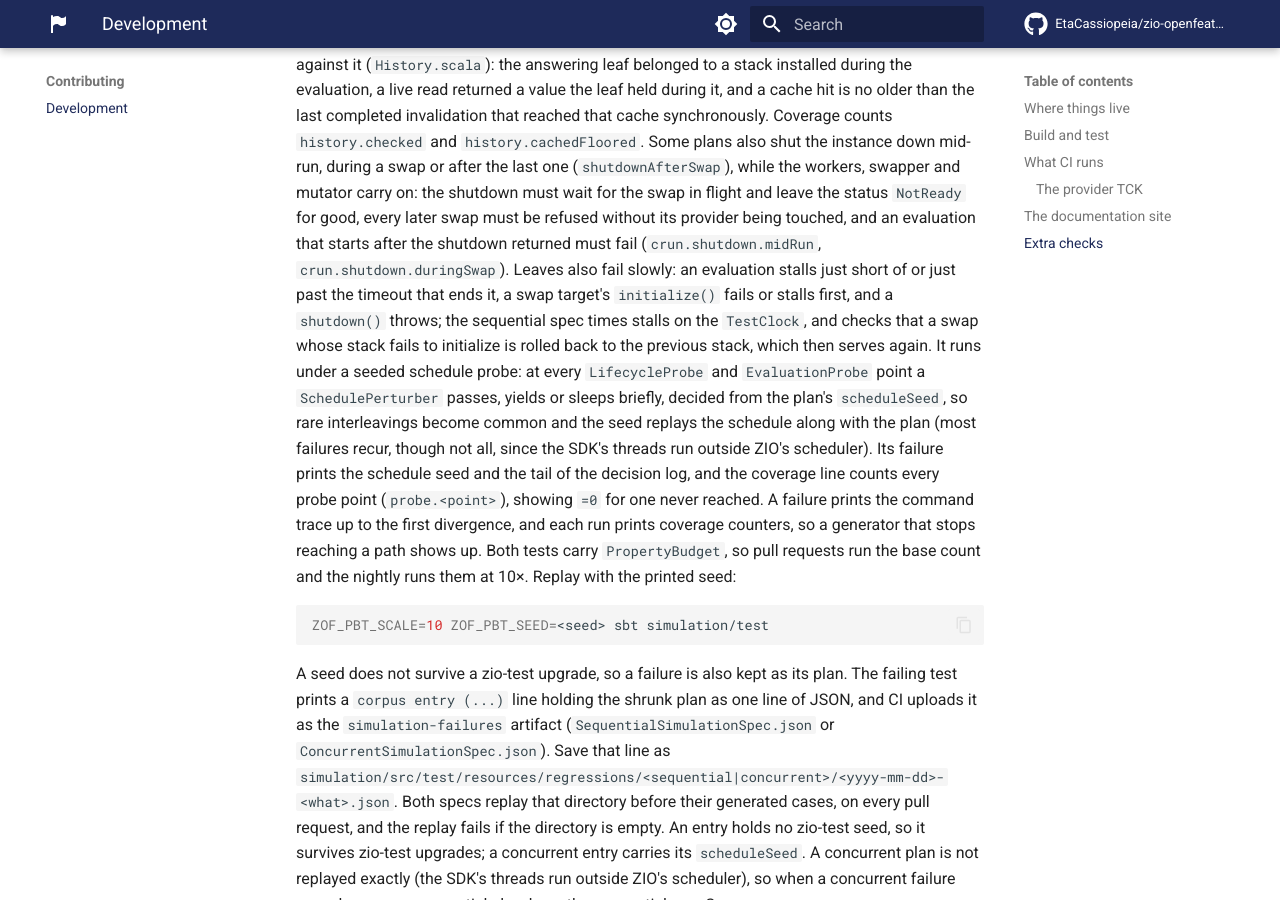
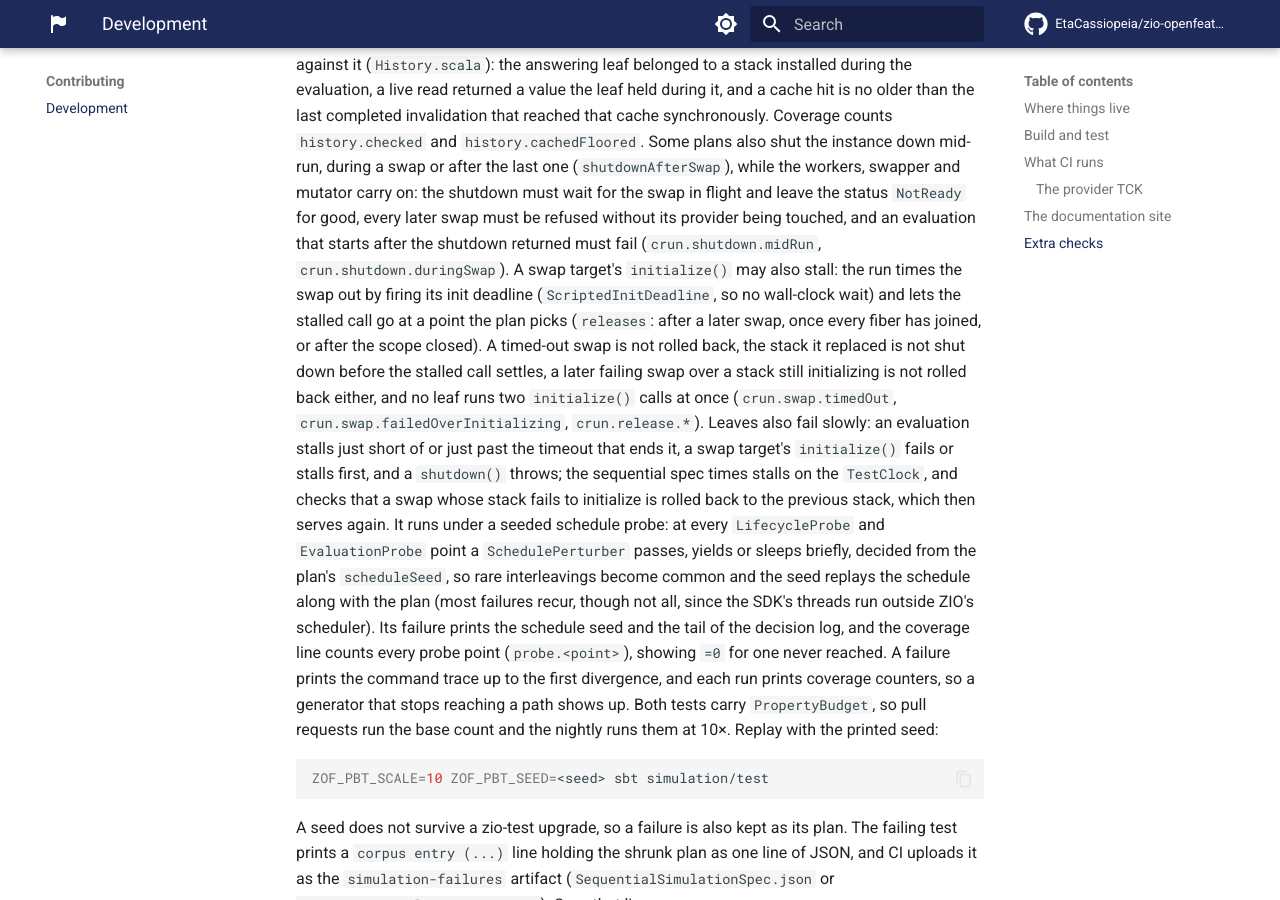
Before and after one commit to EtaCassiopeia/zio-openfeature, an MkDocs documentation site: the page built from docs/development.md, in a window 1280 px wide and 900 px high, scrolled down 4706 px. Built offline with MkDocs 1.6.1 and Material for MkDocs 9.7.7, drawn with Linux system fonts in a browser that asks for light colours; comment, search, counter and statistics services are not loaded.

Commit message:
Reach timed-out swaps in the concurrent simulation (#1012)

```diff
--- a/docs/development.md
+++ b/docs/development.md
@@ -156,7 +156,7 @@ reached that cache synchronously. Coverage counts `history.checked` and `history
 the instance down mid-run, during a swap or after the last one (`shutdownAfterSwap`), while the workers, swapper and
 mutator carry on: the shutdown must wait for the swap in flight and leave the status `NotReady` for good, every later
 swap must be refused without its provider being touched, and an evaluation that starts after the shutdown returned
-must fail (`crun.shutdown.midRun`, `crun.shutdown.duringSwap`). Leaves also fail slowly: an evaluation stalls just short of or just past the timeout that ends it, a swap target's
+must fail (`crun.shutdown.midRun`, `crun.shutdown.duringSwap`). A swap target's `initialize()` may also stall: the run times the swap out by firing its init deadline (`ScriptedInitDeadline`, so no wall-clock wait) and lets the stalled call go at a point the plan picks (`releases`: after a later swap, once every fiber has joined, or after the scope closed). A timed-out swap is not rolled back, the stack it replaced is not shut down before the stalled call settles, a later failing swap over a stack still initializing is not rolled back either, and no leaf runs two `initialize()` calls at once (`crun.swap.timedOut`, `crun.swap.failedOverInitializing`, `crun.release.*`). Leaves also fail slowly: an evaluation stalls just short of or just past the timeout that ends it, a swap target's
 `initialize()` fails or stalls first, and a `shutdown()` throws; the sequential spec times stalls on the `TestClock`,
 and checks that a swap whose stack fails to initialize is rolled back to the previous stack, which then serves again. It runs under a seeded schedule probe: at every `LifecycleProbe` and `EvaluationProbe` point a
 `SchedulePerturber` passes, yields or sleeps briefly, decided from the plan's `scheduleSeed`, so rare interleavings
--- a/formal/lifecycle/README.md
+++ b/formal/lifecycle/README.md
@@ -282,7 +282,7 @@ so a run the trace check skips is still checked here.
 | `NotReadyDuringSwap` | with a swap in flight, the status is `NotReady`: the code keeps no swap phase, so only on the swap's own fiber at `SwapBind`, `SdkBind`, `SwapTimeout`, and the `ApplySignal` of its outcome (`SwapSucceeded` or `SwapFailed`), just before that outcome is applied | at those points |
 | `StatusFollowsSdk` | not checked: the SDK slot and the record cannot be read together, and "no undelivered event" is not observable | trace validation and replay |
 | `OutcomeFollowsSettled` | not observable: the code keeps no `settled` | trace validation and replay |
-| `ShutDownAtMostOnce`, `TearDownOnce`, `ClosedCleanly` | the simulation's end checks (each leaf shut down exactly once, the end state) | end of run |
+| `ShutDownAtMostOnce`, `TearDownOnce`, `ClosedCleanly` | the simulation's end checks (each leaf shut down exactly once, the end state; a stack a rollback registered again after its `initialize()` failed, at least once and at most once per `initialize()`) | end of run |
 
 `codemutants.py` puts a bug into the code for each of `GateDownWhenIdle`, `OneLockHolder`, `BoundNotShutDown` and
 `NotReadyDuringSwap`, and requires the simulation to fail naming that invariant; it recompiles core per mutant, so CI
@@ -304,10 +304,13 @@ the same API record nothing.
 The concurrent simulation (`ConcurrentSimulationSpec`, in the simulation module) records too: every plan's run, under
 its seeded schedule perturbation, written as `concurrent-<schedule seed>-<id>.ndjson` with the plan beside it
 (`.plan.json`), which replays a rejected run through the simulation's regression corpus. Its runs reach swaps,
-rollbacks, events racing swaps and throwing shutdowns at scope close, many times over; they do not reach a timed-out
-swap, an orphan, `Watchdog` or an explicit shutdown, which the suites above do. `validate.py --actions` prints how many
+rollbacks, events racing swaps, throwing shutdowns at scope close, explicit shutdowns mid-run, and timed-out swaps
+whose stalled `initialize()` settles later (`SwapTimeout`, `OrphanResolved`, `SwapFailNoRollback`), many times over;
+they do not reach `Watchdog`, which the suites above do. `validate.py --actions` prints how many
 runs take each action, so a source that stops reaching one shows.
-`trace_labels.py` turns a run into the library actions above, with what the run recorded about each: a delivered
+`trace_labels.py` turns a run into the library actions above, with what the run recorded about each (a provider
+named only once it has initialized, such as a multi-provider, is `unknown` at `SwapStart`; its `InitOutcome` names it,
+fixture `accept/recorded-stale-from-a-provider-named-once-it-initialized`): a delivered
 event's type, whether a swap or its rollback ended `STALE`, whether the rollback succeeded. `TraceValidation.tla` then
 lets TLC search for a behaviour of `Lifecycle` that takes exactly those library steps in that order, with the SDK's
 steps (an `initialize()` returning or throwing, a provider emitting) free, except the two kinds a run records. The
```
Also changed, not shown: 9 other files.
